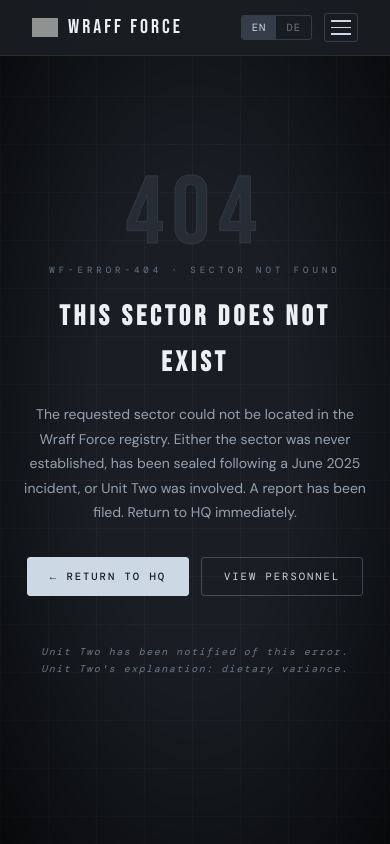
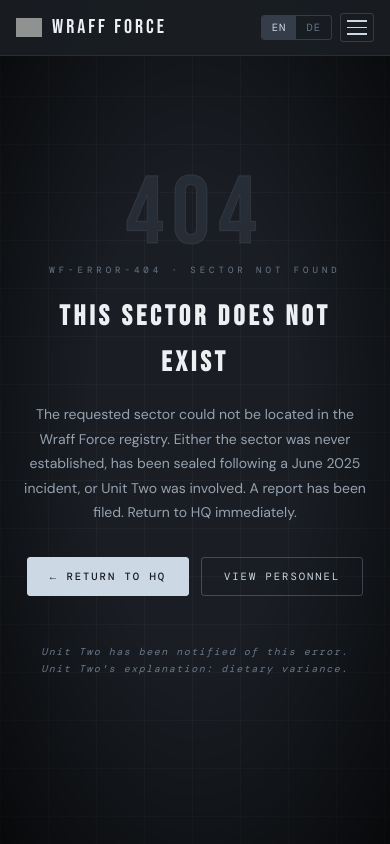
Before and after one commit to Pup-Treatz/dossier, a plain HTML site: page 404.html in a window 390 px wide. Shown: the top 844 px of the page. Drawn offline with nearby package versions, Linux system fonts and the light colour scheme; grey boxes are pictures that could not be loaded.

Commit message:
Add files via upload

```diff
--- a/assets/css/main.css
+++ b/assets/css/main.css
@@ -526,8 +526,10 @@ main {
 
   section { padding: 56px 0; }
 
+  .wf-nav__inner         { padding: 0 16px; gap: 0; justify-content: space-between; }
   .wf-nav__links         { display: none; }
-  .wf-nav__hamburger     { display: flex; }
+  .wf-nav__right         { gap: 4px; }
+  .wf-nav__hamburger     { display: flex; margin-left: 4px; }
   .wf-nav__classified    { display: none; }
 
   .wf-footer__inner {
```
